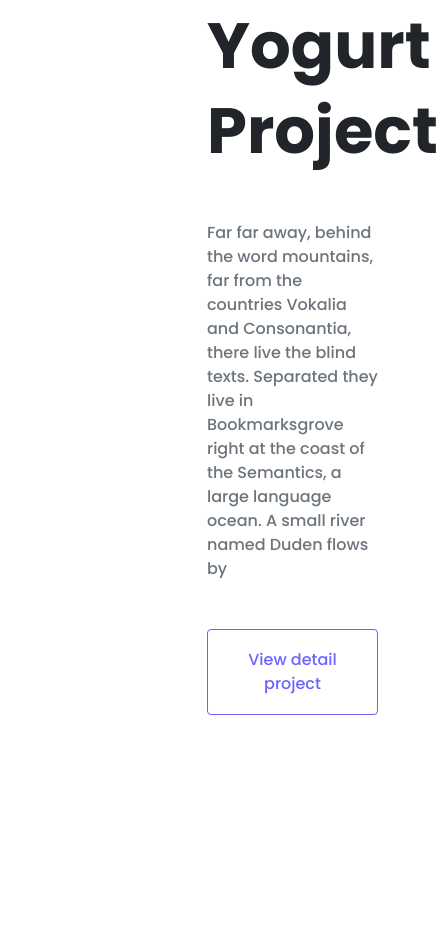
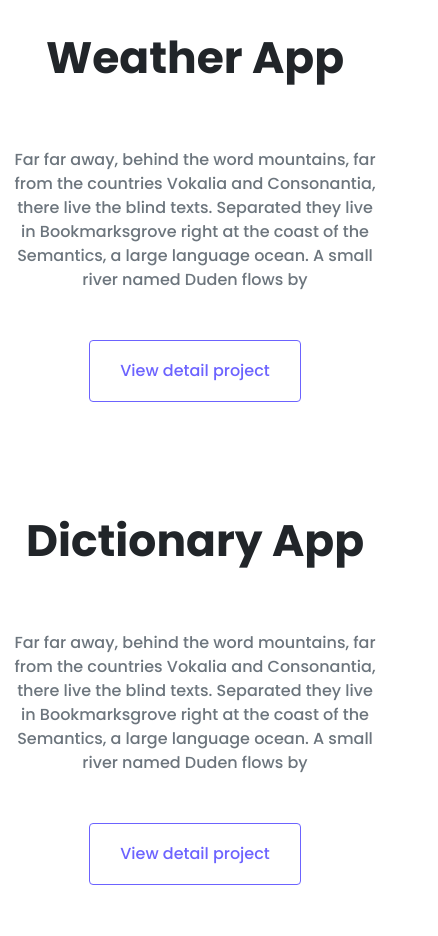
Before and after one commit to Rin1109/portfolio-project-test, a plain HTML site: page index.html in a window 390 px wide. Shown: the part 987-1923 px from the top of the page, 438 px wide, since content can reach past the window. Before the commit the page ends 1750 px from the top, so only its background shows below. Drawn offline with nearby package versions, Linux system fonts and the light colour scheme; a web font is replaced by a local one.

Commit message:
Added homepage content design

```diff
--- a/index.html
+++ b/index.html
@@ -24,12 +24,40 @@
    </div>
    <p class="text-center m-5">Featured Project which my best projects be choice to show</p>
    <div class="container">
-      <div class="row">
-         <div class="col-6"></div>
-         <div class="col-6">
-            <h2 class="mb-5">Yogurt Project</h2>
-            <p class="mb-5 text-muted">Far far away, behind the word mountains, far from the countries Vokalia and Consonantia, there live the blind texts. Separated they live in Bookmarksgrove right at the coast of the Semantics, a large language ocean. A small river named Duden flows by</p>
-            <a href="" class="btn btn-branding-outline mb-5">View detail project</a>
+      <div class="row mb-5">
+         <div class="col d-none d-lg-block">
+            <img src="img/Yogurt.jpg" alt="">
+         </div>
+         <div class="col">
+            <div class="poject-description">
+               <h2 class="mb-5">Yogurt Project</h2>
+               <p class="mb-5 text-muted">Far far away, behind the word mountains, far from the countries Vokalia and Consonantia, there live the blind texts. Separated they live in Bookmarksgrove right at the coast of the Semantics, a large language ocean. A small river named Duden flows by</p>
+               <a href="" class="btn btn-branding-outline mb-5">View detail project</a>
+            </div>
+         </div>
+      </div>
+      <div class="row mb-5">
+         <div class="col">
+            <div class="poject-description">
+               <h2 class="mb-5">Weather App</h2>
+               <p class="mb-5 text-muted">Far far away, behind the word mountains, far from the countries Vokalia and Consonantia, there live the blind texts. Separated they live in Bookmarksgrove right at the coast of the Semantics, a large language ocean. A small river named Duden flows by</p>
+               <a href="" class="btn btn-branding-outline mb-5">View detail project</a>
+            </div>
+         </div>
+         <div class="col d-none d-lg-block">
+            <img src="img/Weather.jpg" alt="">
+         </div>
+      </div>
+      <div class="row mb-5">
+         <div class="col d-none d-lg-block">
+            <img src="img/Dictionary.jpg" alt="">
+         </div>
+         <div class="col">
+            <div class="poject-description">
+               <h2 class="mb-5">Dictionary App</h2>
+               <p class="mb-5 text-muted">Far far away, behind the word mountains, far from the countries Vokalia and Consonantia, there live the blind texts. Separated they live in Bookmarksgrove right at the coast of the Semantics, a large language ocean. A small river named Duden flows by</p>
+               <a href="" class="btn btn-branding-outline mb-5">View detail project</a>
+            </div>
          </div>
       </div>
    </div>
--- a/style/portfolio.css
+++ b/style/portfolio.css
@@ -1,5 +1,6 @@
 :root {
    --branding-color: #6C63FF;
+   --second-color: #FAF8FF;
    --heading-font-family: 'Playfair Display', serif;
    --default-font-family: 'Poppins', sans-serif;
 }
@@ -9,7 +10,7 @@ body {
 }
 
 .hero {
-   background-color: white;
+   background-color:var(--second-color);
    text-align: center;
    padding: 160px 20px;
 }
@@ -58,3 +59,32 @@ h2 {
    color: var(--branding-color);
    padding: 18px 30px;
 }
+
+img {
+   width: 560px;
+   height: 560px;
+}
+
+.poject-description {
+   padding: 120px 60px 0 60px;
+}
+
+@media (max-width: 960px) {
+   h1 {
+      font-size: 50px !important;
+      line-height: 65px !important;
+   }
+
+   h2 {
+      font-size: 44px;
+   }
+
+   .poject-description {
+      padding: 0;
+      text-align: center;
+   }
+
+   .hero {
+      padding: 20px !important;
+   }
+}
```
